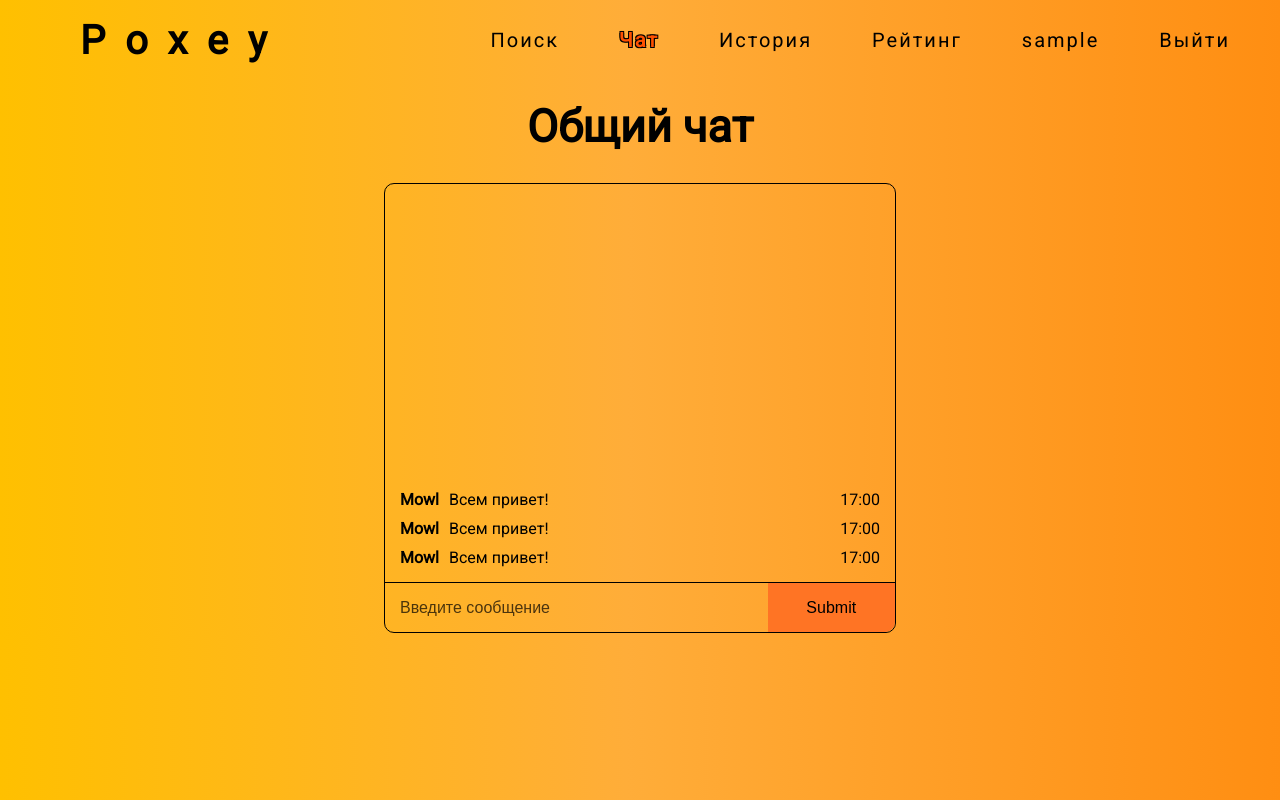
After one commit to daslef/poxey, a Flask app: page /chat in a window 1280 px wide. The commit adds this page. Run offline with Flask 2, Linux system fonts and the light colour scheme; the visitor is signed in with stand-in values (Sample User, id 1).

Commit message:
0.7.1 Make a chat page

```diff
--- a/app.py
+++ b/app.py
@@ -158,6 +158,15 @@ def admin_panel():
 
     return render_template("adminPanel.html")
 
+
+@app.route("/chat")
+def chat():
+    if not session.get("username"):
+        return redirect(url_for("index"))
+
+    return render_template("chat.html")
+
+
 @app.route("/process_data/", methods=["POST"])
 def test():
     if not session.get("username"):
--- /dev/null
+++ b/static/styles/chat/chat.css
@@ -0,0 +1,79 @@
+.chat {
+    display: flex;
+    align-items: center;
+    margin: 0 auto;
+    margin-top: 20px;
+    flex-direction: column;
+}
+
+.chat h2 {
+    font-size: 45px;
+}
+
+.chat-block {
+    margin-top: 30px;
+    width: 40%;
+    height: 450px;
+    border: 1px solid #000;
+    border-radius: 10px;
+    display: flex;
+    flex-direction: column;
+    justify-content: flex-end;
+}
+
+.chat-input-form {
+    width: 100%;
+    height: 50px;
+    border-top: 1px solid #000;
+    display: flex;
+    justify-content: space-between;
+    align-items: center;
+}
+
+.user-message {
+    width: 75%;
+    height: 100%;
+    font-size: 16px;
+    padding-left: 15px;
+    outline: 0;
+    background-color: transparent;
+    border: 0;
+}
+
+.user-message::placeholder {
+    color: #000;
+    opacity: .7;
+}
+
+.submit-btn {
+    width: 25%;
+    height: 100%;
+    border: 0;
+    outline: 0;
+    font-size: 16px;
+    cursor: pointer;
+    background-color: rgb(255, 116, 36);
+    border-bottom-right-radius: 10px;
+}
+
+.chat-content {
+    padding: 15px;
+}
+
+.chat-content__row {
+    width: 100%;
+    display: flex;
+    justify-content: space-between;
+    align-items: center;
+    margin-top: 10px;
+}
+
+.row-left {
+    display: flex;
+    align-items: center;
+}
+
+.row-username {
+    font-weight: bold;
+    margin-right: 10px;
+}
--- /dev/null
+++ b/templates/chat.html
@@ -0,0 +1,66 @@
+<!DOCTYPE html>
+<html lang="en">
+<head>
+    <meta charset="UTF-8">
+    <meta name="viewport" content="width=device-width, initial-scale=1.0">
+    <title>Poxey</title>
+    <link rel="stylesheet" href="{{ url_for('static', filename='styles/search/search.css') }}">
+    <link rel="stylesheet" href="{{ url_for('static', filename='styles/chat/chat.css') }}">
+    <link rel="shortcut icon" href="{{ url_for('static', filename='favicon.ico') }}">
+</head>
+<body>
+    <header class="header">
+        <div class="header-logo">
+            <h1>Poxey</h1>
+        </div>
+        <div class="header-nav">
+            <ul class="header-nav-list">
+                <li><a href="search">Поиск</a></li>
+                <li><a class="active" href="chat">Чат</a></li>
+                <li><a href="history">История</a></li>
+                <li><a href="rating">Рейтинг</a></li>
+                <li><a href="profile">{{ session['username'] }}</a></li>
+                <li><a class="logout" href="logout">Выйти</a></li>
+            </ul>
+        </div>
+    </header>
+    <div class="chat">
+        <h2>Общий чат</h2>
+        <div class="chat-block">
+            <div class="chat-content">
+                <div class="chat-content__row">
+                    <div class="row-left">
+                        <p class="row-username">Mowl</p>
+                        <p class="row-usermessage">Всем привет!</p>
+                    </div>
+                    <div class="row-right">
+                        <p>17:00</p>
+                    </div>
+                </div>
+                <div class="chat-content__row">
+                    <div class="row-left">
+                        <p class="row-username">Mowl</p>
+                        <p class="row-usermessage">Всем привет!</p>
+                    </div>
+                    <div class="row-right">
+                        <p>17:00</p>
+                    </div>
+                </div>
+                <div class="chat-content__row">
+                    <div class="row-left">
+                        <p class="row-username">Mowl</p>
+                        <p class="row-usermessage">Всем привет!</p>
+                    </div>
+                    <div class="row-right">
+                        <p>17:00</p>
+                    </div>
+                </div>
+            </div>
+            <form method="POST" class="chat-input-form">
+                <input type="text" class="user-message" placeholder="Введите сообщение" required />
+                <input type="submit" class="submit-btn" />
+            </form>
+        </div>
+    </div>
+</body>
+</html>
--- a/templates/history.html
+++ b/templates/history.html
@@ -16,6 +16,7 @@
         <div class="header-nav">
             <ul class="header-nav-list">
                 <li><a href="search">Поиск</a></li>
+                <li><a href="chat">Чат</a></li>
                 <li><a class="active" href="history">История</a></li>
                 <li><a href="rating">Рейтинг</a></li>
                 <li><a href="profile">{{ session['username'] }}</a></li>
--- a/templates/profile.html
+++ b/templates/profile.html
@@ -17,6 +17,7 @@
         <div class="header-nav">
             <ul class="header-nav-list">
                 <li><a href="search">Поиск</a></li>
+                <li><a href="chat">Чат</a></li>
                 <li><a href="history">История</a></li>
                 <li><a href="rating">Рейтинг</a></li>
                 <li><a class="active" href="profile">{{ session['username'] }}</a></li>
--- a/templates/rating.html
+++ b/templates/rating.html
@@ -16,6 +16,7 @@
         <div class="header-nav">
             <ul class="header-nav-list">
                 <li><a href="search">Поиск</a></li>
+                <li><a href="chat">Чат</a></li>
                 <li><a href="history">История</a></li>
                 <li><a class="active" href="rating">Рейтинг</a></li>
                 <li><a href="profile">{{ session['username'] }}</a></li>
--- a/templates/search.html
+++ b/templates/search.html
@@ -15,6 +15,7 @@
         <div class="header-nav">
             <ul class="header-nav-list">
                 <li><a class="active" href="search">Поиск</a></li>
+                <li><a href="chat">Чат</a></li>
                 <li><a href="history">История</a></li>
                 <li><a href="rating">Рейтинг</a></li>
                 <li><a href="profile">{{ session['username'] }}</a></li>
```
